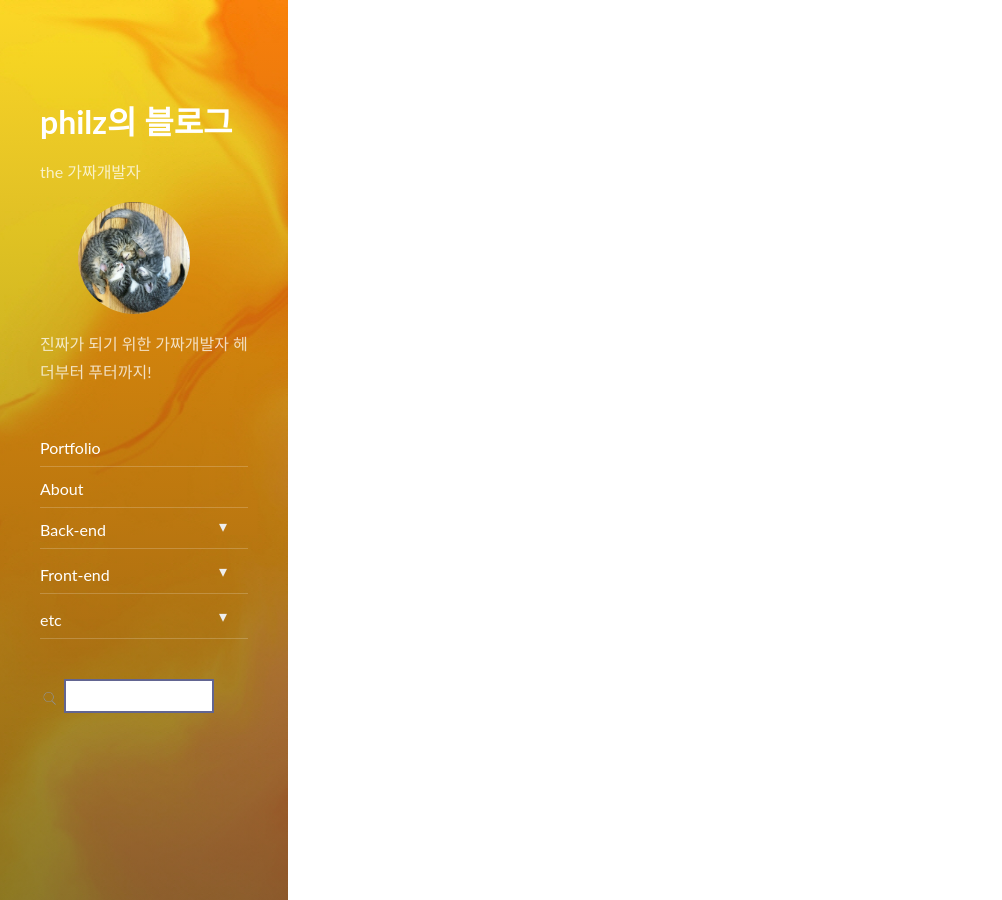
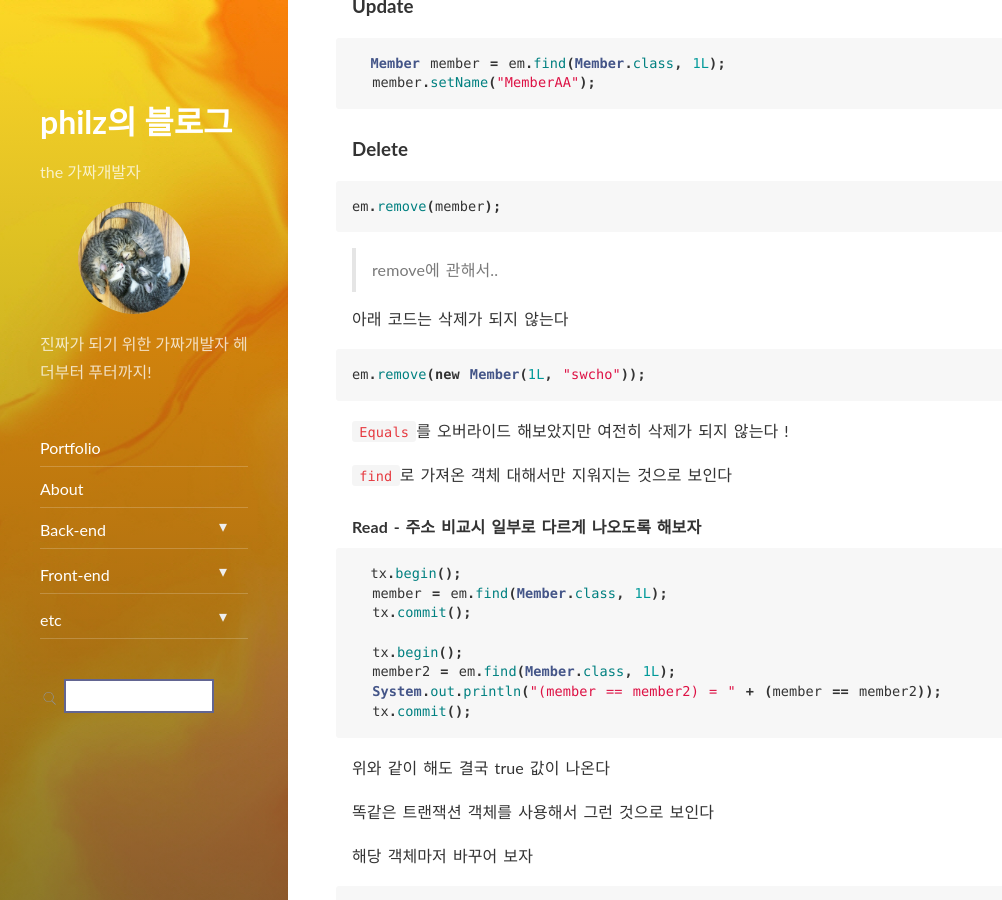
Before and after one commit to progress0407/progress0407.github.io, a Jekyll site: the page built from _posts/backend/jpa/2021-12-21-yhkim-jpa-02.md, in a window 1280 px wide and 900 px high, scrolled down 4018 px. Shown: the whole window, without its empty margins (0-1002 px from the left). Built offline with Jekyll 4.4.1, drawn with Linux system fonts in a browser that asks for light colours; nearby versions of some CDN libraries; some of the changed text lies outside the part shown.

Commit message:
내부 동작 jpa

````diff
--- a/_posts/backend/jpa/2021-12-21-yhkim-jpa-02.md
+++ b/_posts/backend/jpa/2021-12-21-yhkim-jpa-02.md
@@ -10,9 +10,7 @@ comments: true
 
 ## H2 DataBase
 
-- 인 메모리 DB
-
-  - 종료하면 데이터가 사라지는 휘발성 DB
+- 2MB 이하의 가벼운 용량
 
 - MySQL, Oracle 데이터베이스 시뮬레이션 기능
 
@@ -29,17 +27,6 @@ xsi:schemaLocation="http://maven.apache.org/POM/4.0.0 http://maven.apache.org/xs
 <artifactId>ex1-hello-jpa</artifactId>
 <version>1.0.0</version>
 <dependencies>
-		<dependency>
-			<groupId>org.springframework.boot</groupId>
-			<artifactId>spring-boot-starter</artifactId>
-		</dependency>
-
-		<dependency>
-			<groupId>org.springframework.boot</groupId>
-			<artifactId>spring-boot-starter-test</artifactId>
-			<scope>test</scope>
-		</dependency>
-
 		<!-- JPA 하이버네이트 -->
 		<dependency>
 			<groupId>org.hibernate</groupId>
@@ -121,5 +108,175 @@ public class Member {
 ## JPQL
 
 - 테이블이 아닌 객체를 대상으로 검색하는 객체 지향 쿼리
-  - 아직까지는 와닿지 않는다...
+  - 아래 내용에 적어 놓았다
 - SQL을 추상화해서 특정 데이터베이스 SQL에 의존 X
+
+### 만일 도메인 객체에 다른 Table명과 Column명을 사용하고 싶다면?
+
+```java
+@Entity
+@Table(name = "USER")
+public class Member {
+
+	@Id
+	private Long id;
+	@Column(name = "user_name")
+	private String name;
+
+  ...
+```
+
+위와 같은 어노테이션을 이용해서 수정할 수 있다
+
+```java
+  List<Member> members = em.createQuery("select m from Member m", Member.class).getResultList();
+```
+
+위는 JPQL이 테이블이 아닌 객체에 의존한다는 것을 보여주는 예제에디ㅏ
+`Member`객체로 조회했지만 Table명이 `User`에 매핑되어 있기 때문에 `Member`객체를 조회한다
+
+## 방언 설정
+
+```xml
+<property name="hibernate.dialect" value="org.hibernate.dialect.H2Dialect"/>
+```
+
+오라클, MySql 등의 설정이 가능하다
+
+## 코드 작성
+
+기본적인 코드는 아래와 같이 가져간다
+
+### Create
+
+```java
+EntityManagerFactory emf = Persistence.createEntityManagerFactory("hello");
+EntityManager em = emf.createEntityManager();
+EntityTransaction tx = em.getTransaction();
+
+tx.begin();
+
+try {
+  // Create
+  Member member = new Member();
+  member.setId(1L);
+
+  tx.commit();
+} catch (Exception e) {
+  tx.rollback();
+} finally {
+  em.close();
+}
+emf.close();
+```
+
+### Read
+
+```java
+  Member member = em.find(Member.class, 2L);
+  System.out.println("member = " + member);
+```
+
+- 참고로 한 트랜젝션 내에서 두 객체를 꺼내 비교하면 (주소가 )같다 !
+
+```java
+Member member = em.find(Member.class, 1L);
+Member member2 = em.find(Member.class, 2L);
+System.out.println("(member == member2) = " + (member == member2)); // true
+```
+
+### Update
+
+```java
+  Member member = em.find(Member.class, 1L);
+  member.setName("MemberAA");
+```
+
+### Delete
+
+```java
+em.remove(member);
+```
+
+> remove에 관해서..
+
+아래 코드는 삭제가 되지 않는다
+
+```java
+em.remove(new Member(1L, "swcho"));
+```
+
+`Equals`를 오버라이드 해보았지만 여전히 삭제가 되지 않는다 !
+
+`find`로 가져온 객체 대해서만 지워지는 것으로 보인다
+
+#### Read - 주소 비교시 일부로 다르게 나오도록 해보자
+
+```java
+  tx.begin();
+  member = em.find(Member.class, 1L);
+  tx.commit();
+
+  tx.begin();
+  member2 = em.find(Member.class, 1L);
+  System.out.println("(member == member2) = " + (member == member2));
+  tx.commit();
+```
+
+위와 같이 해도 결국 true 값이 나온다
+
+똑같은 트랜잭션 객체를 사용해서 그런 것으로 보인다
+
+해당 객체마저 바꾸어 보자
+
+```java
+		EntityTransaction tx2 = em.getTransaction();
+
+		tx2.begin();
+		member2 = em.find(Member.class, 1L);
+		System.out.println("(member == member2) = " + (member == member2));
+		tx2.commit();
+```
+
+2번째 트랜잭션 객체를 생성하더라도 결과는 동일하다 !
+
+그렇다면 `entityManger` 까지 바꾸어 보자
+
+```java
+		EntityManager em2 = entityManagerFactory.createEntityManager();
+		EntityTransaction tx2 = em2.getTransaction();
+
+		tx2.begin();
+		member2 = em2.find(Member.class, 1L);
+		System.out.println("(member == member2) = " + (member == member2));
+		tx2.commit();
+```
+
+위 실행결과는 `false` 이다
+
+드디어 다른 것을 확인하였다
+
+한 `entityManger` 에서 생성한 모든 `transaction`은 모두 동일한 `entity`를 가져온다
+
+## 그외 알게된 것
+
+```xml
+<property name="hibernate.hbm2ddl.auto" value="create" />
+```
+
+위 설정 항목이 있으면 해당 테이블이 있을시에 drop하고 다시 만들어준다
+
+> 위처럼 설정이 되어있을 경우 나오는 메세지
+
+```sql
+Hibernate:
+
+    drop table Member if exists
+Hibernate:
+
+    create table Member (
+       id bigint not null,
+        name varchar(255),
+        primary key (id)
+    )
+```
````
Also changed, not shown: _posts/backend/jpa/2021-12-21-yhkim-jpa-03.md (added, +15 -0 lines).
